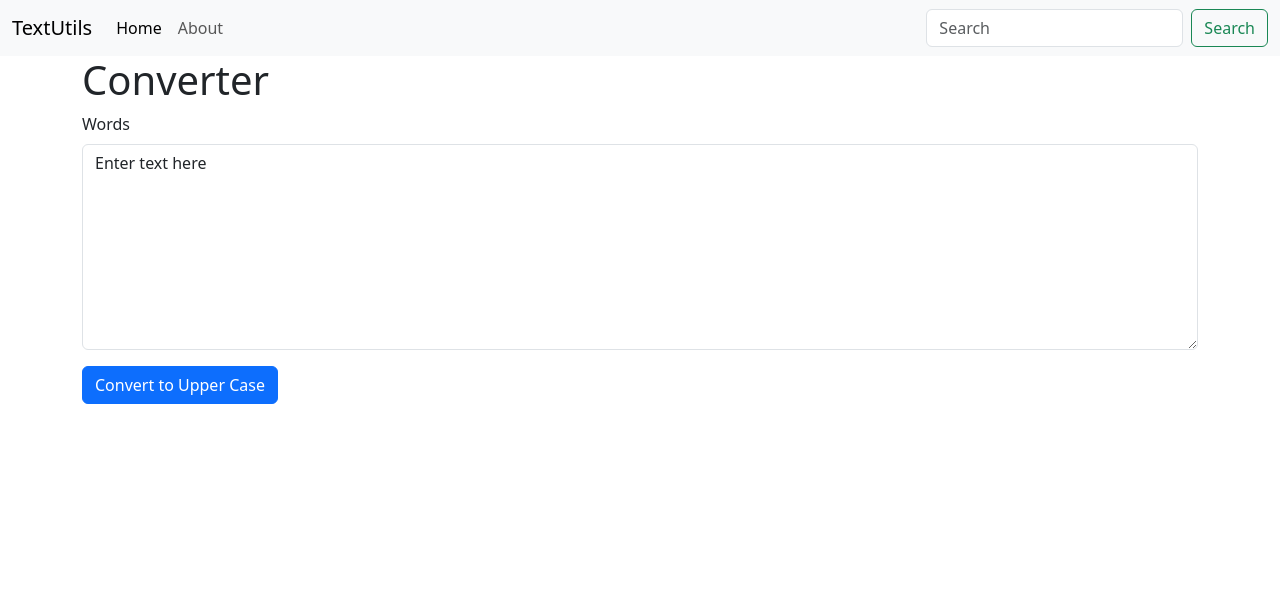
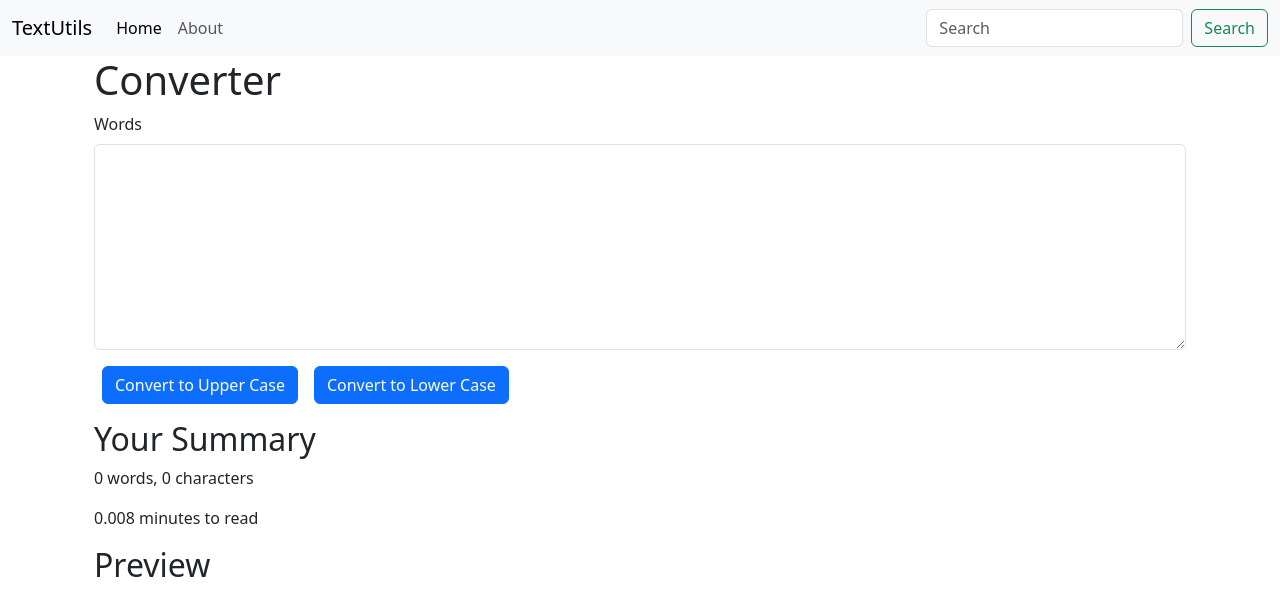
Before and after one commit to kuldeep1972/textutils, a React (Create React App) app: page / in a window 1280 px wide. Shown: the top 616 px of the page. Built offline with nearby package versions, Linux system fonts and the light colour scheme.

Commit message:
More about states

```diff
--- a/src/components/TextForm.js
+++ b/src/components/TextForm.js
@@ -1,5 +1,4 @@
 import React,{useState} from 'react'
-
 
 export default function TextForm(props) {
 
@@ -12,15 +11,30 @@ export default function TextForm(props) {
     setText(newText)
   }
 
-  const[text, setText] = useState('Enter text here')
+  const handleLowClick = () =>  {
+    let newText = text.toLowerCase()
+    setText(newText)
+  }
+
+  const[text, setText] = useState('')
   return (
-    <div>
+    <>
+    <div className="container">
       <h1>{props.heading}</h1>
       <div className="mb-3">
         <label htmlFor="myBox" className="form-label">Words</label>
         <textarea className="form-control" id="myBox" rows="8" value={text} onChange={handleOnChange}></textarea>
       </div>
-      <button type="button" className="btn btn-primary" onClick={handleUpClick}>Convert to Upper Case</button>
+      <button type="button" className="btn btn-primary mx-2" onClick={handleUpClick}>Convert to Upper Case</button>
+      <button type="button" className="btn btn-primary mx-2" onClick={handleLowClick}>Convert to Lower Case</button>
     </div>
+    <div className="container my-3" >
+      <h2>Your Summary</h2>
+      <p>{text.split(" ").length-1} words, {text.length} characters</p>
+      <p>{text.split(" ").length * 0.008} minutes to read</p>
+      <h2>Preview</h2>
+      <p>{text}</p>
+    </div>
+    </>
   )
 }
```
